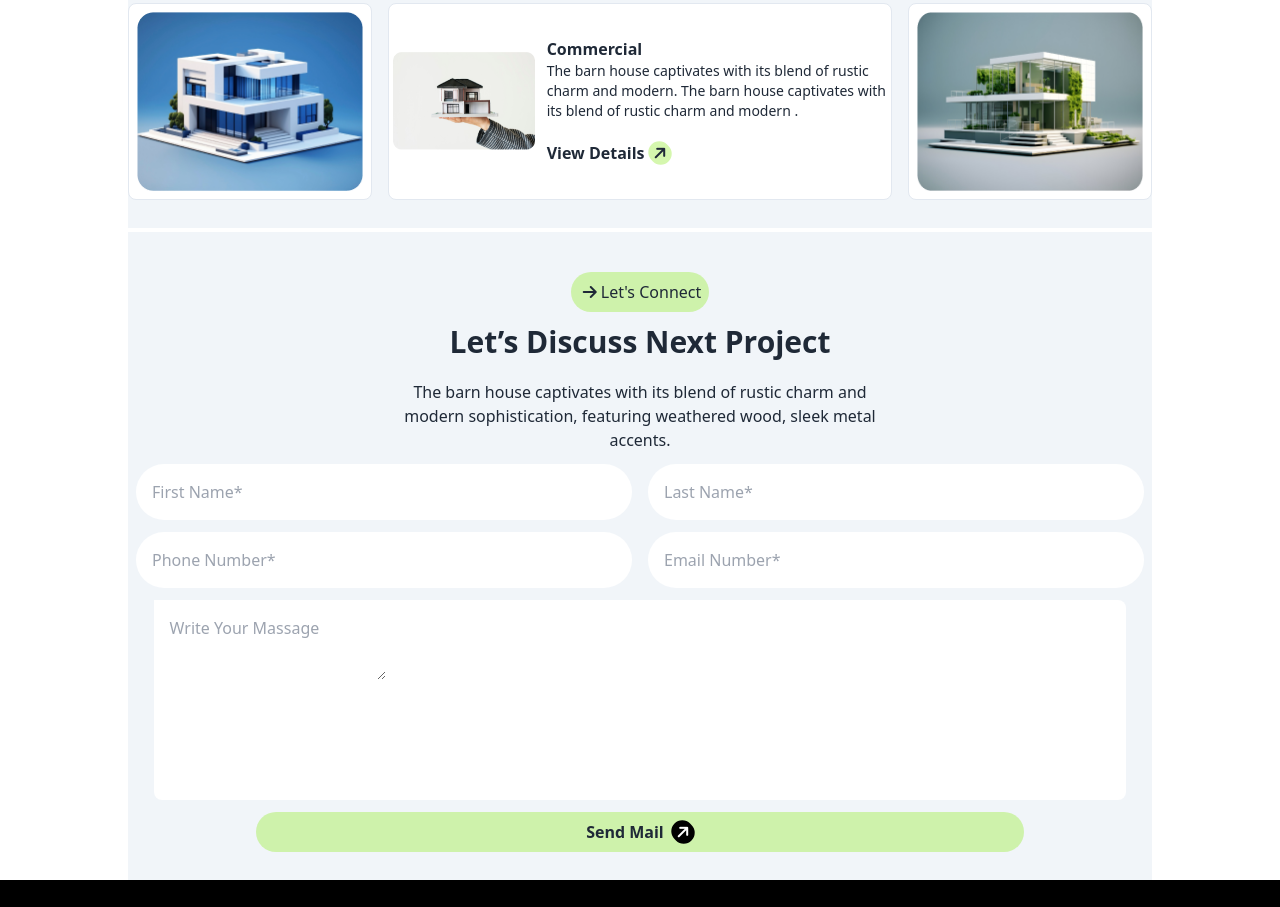
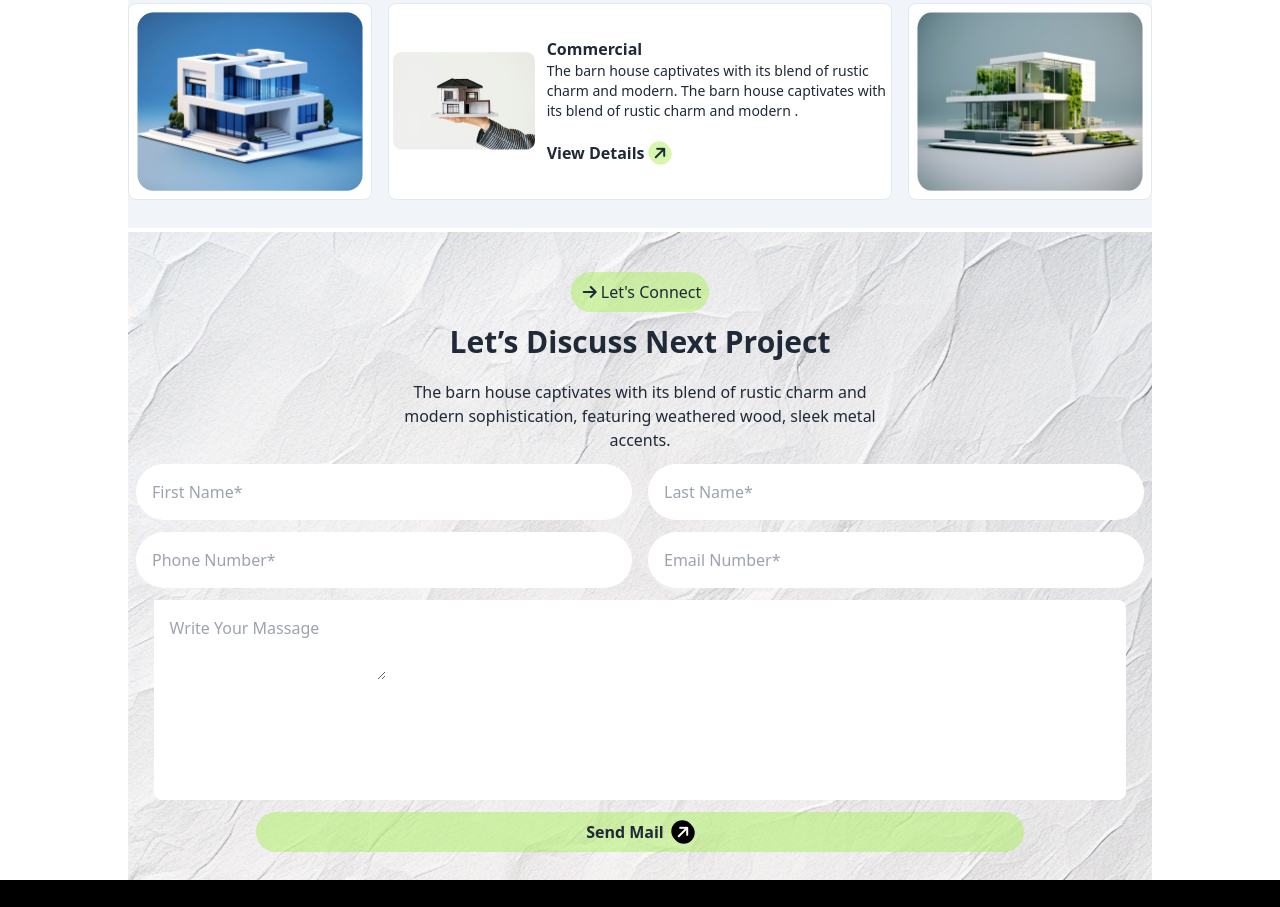
Before and after one commit to nowrinnova/house-building-design, a plain HTML site: page index.html in a window 1280 px wide. Shown: the part 2433-3340 px from the top of the page. Drawn offline with nearby package versions, Linux system fonts and the light colour scheme.

```diff
--- a/index.html
+++ b/index.html
@@ -213,7 +213,7 @@
       </div>
     </div>
     <!-- discuss Next Project -->
-    <div class=" md:container  mx-auto text-center space-y-3 pb-7 pt-10 mt-1 bg-slate-100">
+    <div class=" md:container  mx-auto text-center space-y-3 pb-7 pt-10 mt-1 bg-[url('./image/bg.jpg')]">
       <button class=" bg-btn_regular rounded-full p-2"><i class="fa-solid fa-arrow-right p-1"></i><a href="">Let's
           Connect</a></button>
       <h1 class="text-center text-3xl font-bold  pb-2">Let’s Discuss Next Project</h1>
```
Also changed, not shown: 1 other file.
